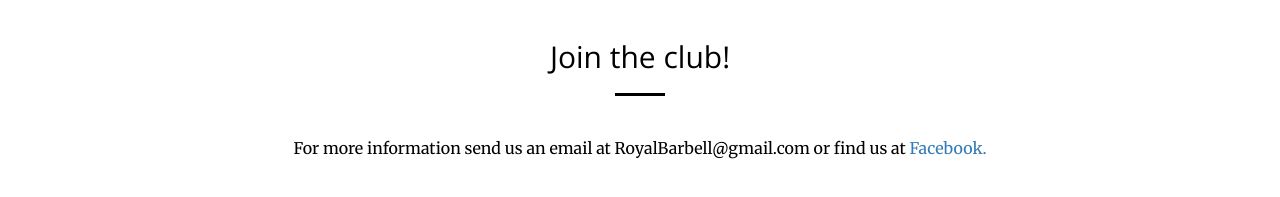
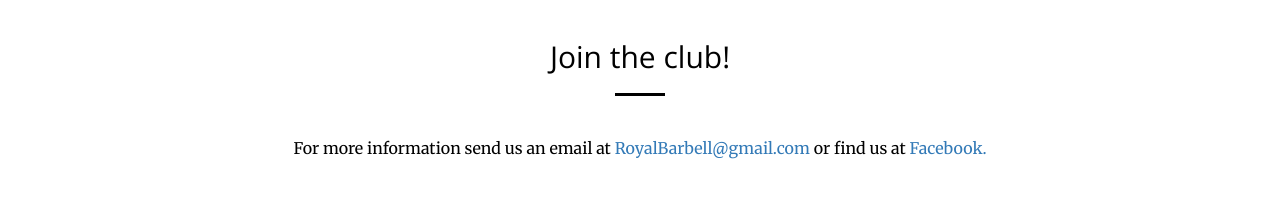
Before and after one commit to MRURoyalBarbell/MRURoyalBarbell.github.io, a website: page index.html in a window 1280 px wide. Shown: the part 860-1057 px from the top of the page. Drawn offline with nearby package versions, Linux system fonts and the light colour scheme.

Commit message:
Added Mailto on email
Added a mailto a href tag to the email within one of our paragraphs

```diff
--- a/index.html
+++ b/index.html
@@ -101,7 +101,7 @@
                     <!-- Our club page is missing will re-add when it's up -->
 <!--                    <p> You can visit our official SAMRU club page <a href="http://www.samru.ca/club/royal-barbell/">here</a></p>-->
                     <br>
-                    <p>For more information send us an email at RoyalBarbell@gmail.com or find us at <a href="https://www.facebook.com/groups/884835151611451/">Facebook.</a></p>
+                    <p>For more information send us an email at <a href="mailto:RoyalBarbell@gmail.com">RoyalBarbell@gmail.com</a> or find us at <a href="https://www.facebook.com/groups/884835151611451/">Facebook.</a></p>
                     <br>
                     <p>Joining our club offers various benefits. For a mere $10, you instantly enjoy discounts off all appeal and on most major seminars. You also gain priority seats for events, mock meets, and seminars. We also host a meeting at the end of every month where you can meet like minded individuals, and served with macro-friendly food. Another benefit of being a Royal Barbell member is that you will have the opportunity to be apart of a group discount for Canada's #1 powerlifting and strength supplier, <a href="http://www.innerstrengthproducts.ca/">InnerStrength Products!</a> You also get the nice warm fuzzy feeling inside that you helped support our club and MRU spirit!</p>
                     <br>
```
